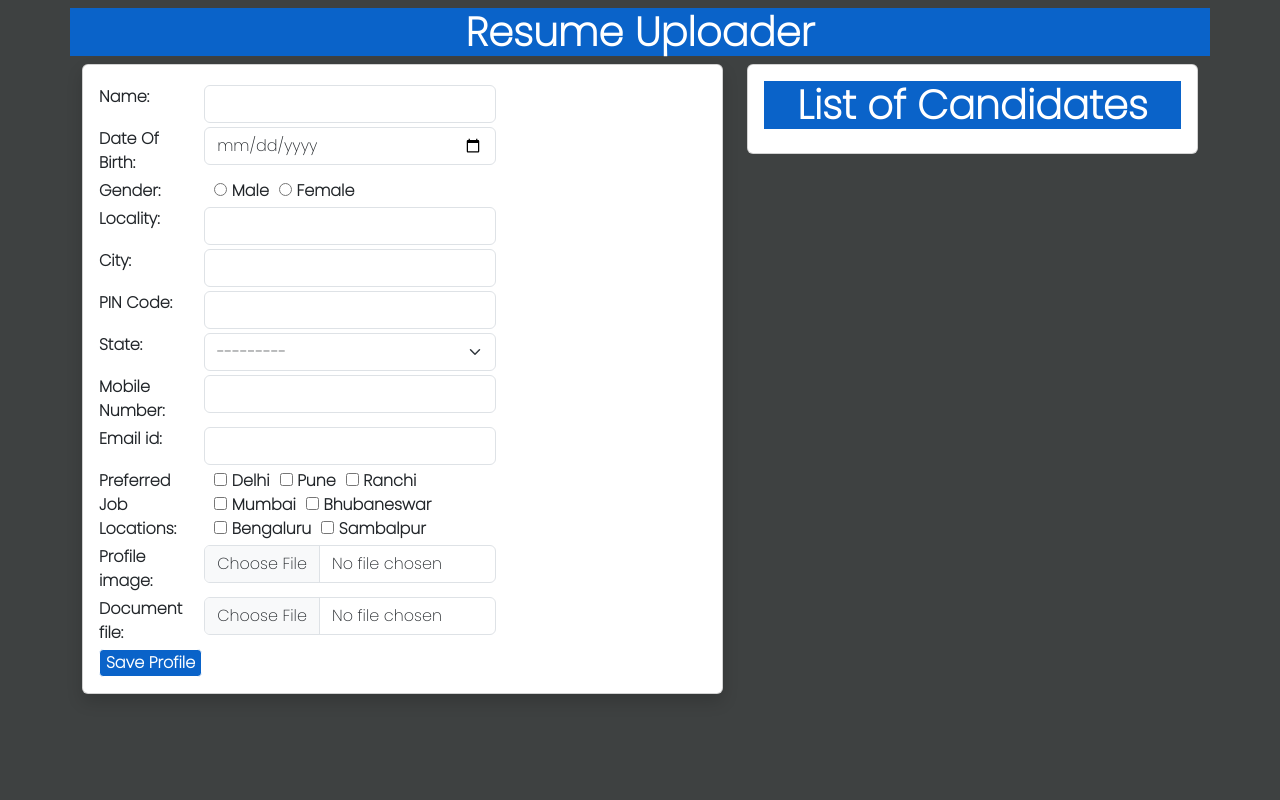
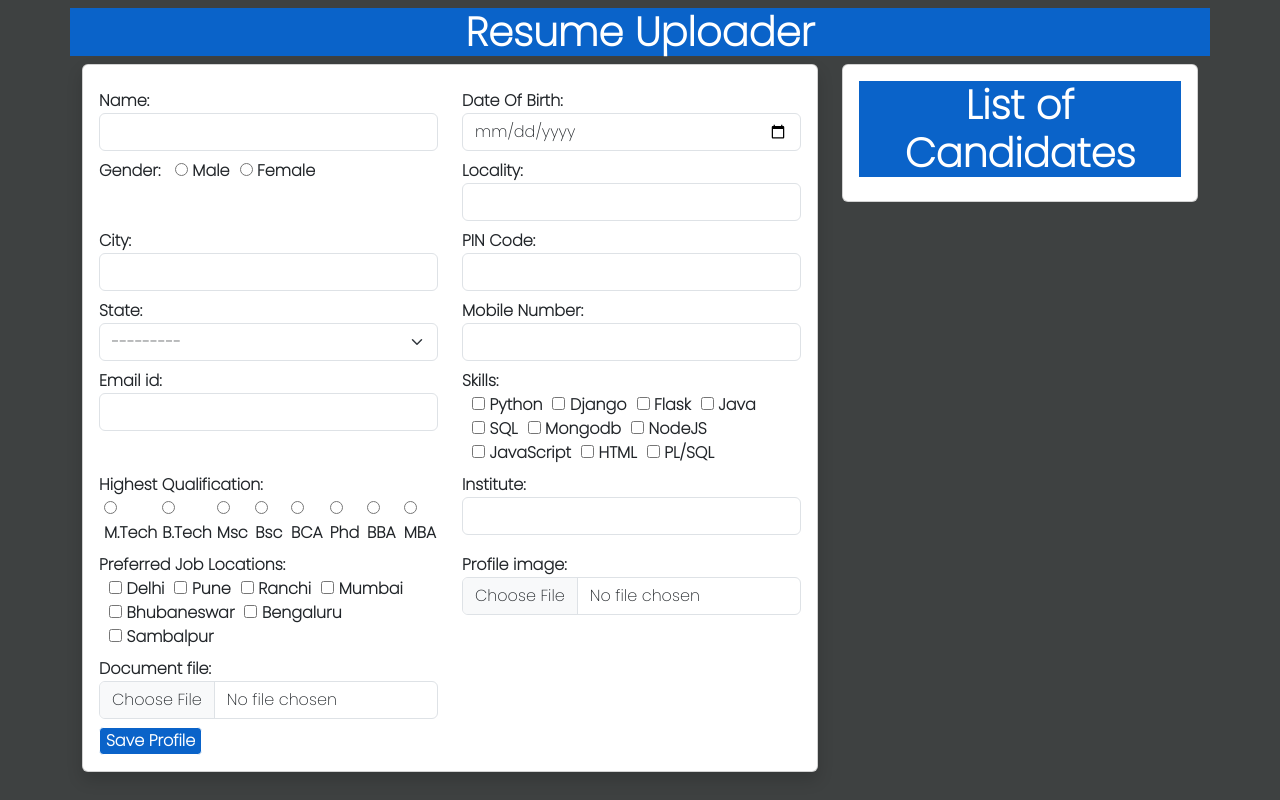
Before and after one commit to Sahulinkan7/ResumeUploader, a Django app: page / in a window 1280 px wide. Run offline with Django 4.2, Linux system fonts and the light colour scheme; data that the repository does not hold is empty; some libraries are stand-ins or nearby versions.

Commit message:
fields added in model and new custome template tag added

```diff
--- a/ResumeUploader/resume/forms.py
+++ b/ResumeUploader/resume/forms.py
@@ -15,10 +15,38 @@ JOB_CITY_CHOICE=[
     ('Bengaluru','Bengaluru'),
     ('Sambalpur','Sambalpur'),
 ]
+
+QUALIFICATION_CHOICE=(
+    ('M.Tech','M.Tech'),
+    ('B.Tech','B.Tech'),
+    ('Msc','Msc'),
+    ('Bsc','Bsc'),
+    ('BCA','BCA'),
+    ('Phd','Phd'),
+    ('BBA','BBA'),
+    ('MBA','MBA')
+)
+
+SKILLS_CHOICE=(
+    ('Python','Python'),
+    ('Django','Django'),
+    ('Flask','Flask'),
+    ('Java','Java'),
+    ('SQL','SQL'),
+    ('Mongodb','Mongodb'),
+    ('NodeJS','NodeJS'),
+    ('JavaScript','JavaScript'),
+    ('HTML','HTML'),
+    ('PL/SQL','PL/SQL')
+)
 class ResumeForm(forms.ModelForm):
     gender=forms.ChoiceField(choices=GENDER_CHOICE,widget=forms.RadioSelect)
     job_city=forms.MultipleChoiceField(label="Preferred Job Locations",choices=JOB_CITY_CHOICE,
                                        widget=forms.CheckboxSelectMultiple)
+    qualification=forms.ChoiceField(label="Highest Qualification",choices=QUALIFICATION_CHOICE,widget=forms.RadioSelect)
+    institute=forms.CharField(max_length=100,widget=forms.TextInput(attrs={'class':'form-control'}))
+    skills=forms.MultipleChoiceField(choices=SKILLS_CHOICE,
+                                     widget=forms.CheckboxSelectMultiple)
     class Meta:
         model=Resume
         fields="__all__"
@@ -34,7 +62,9 @@ class ResumeForm(forms.ModelForm):
                  'email':forms.EmailInput(attrs={'class':'form-control'}),
                  'job_city':forms.TextInput(attrs={'class':'form-control'}),
                  'profile_image':forms.FileInput(attrs={'class':'form-control'}),
-                 'document_file':forms.FileInput(attrs={'class':'form-control'}),}
+                 'document_file':forms.FileInput(attrs={'class':'form-control'}),
+                 'qualification':forms.Select(attrs={'class':'form-control'}),
+                 'institute':forms.TextInput(attrs={'class':'form-control','value':'','placeholder':'enter institute'}),}
 
     def clean_pin(self):
         pin=self.cleaned_data['pin']
--- a/ResumeUploader/resume/models.py
+++ b/ResumeUploader/resume/models.py
@@ -48,6 +48,9 @@ class Resume(models.Model):
     state=models.CharField(choices=STATE_CHOICE,max_length=50)
     mobile=models.PositiveIntegerField()
     email=models.EmailField()
+    skills=models.CharField(max_length=300,default="")
+    qualification=models.CharField(max_length=100,default='Btech')
+    institute=models.CharField(max_length=100,default='institute')
     job_city=models.CharField(max_length=100)
     profile_image=models.ImageField(upload_to="profileimages",blank=True)
     document_file=models.FileField(upload_to="documents",blank=True)
--- a/ResumeUploader/resume/static/resume/css/style.css
+++ b/ResumeUploader/resume/static/resume/css/style.css
@@ -78,3 +78,16 @@ body{
 #id_job_city>div{
     padding-left: 10px;
 }
+
+#id_qualification{
+    display: inline-flex;
+}
+#id_qualification>div{
+    display: inline-flex;
+    padding-left: 5px;
+}
+
+#id_skills>div{
+    display: inline-flex;
+    padding-left:10px;
+}
--- a/ResumeUploader/resume/templates/resume/base.html
+++ b/ResumeUploader/resume/templates/resume/base.html
@@ -13,7 +13,7 @@
 </head>
 <body>
     <div class="container py-2 text-white">
-        <div class="row">
+        <div class="row ">
             <h1>{% block header %} Resume Uploader{% endblock header %}</h1>
         </div>
         {% block content %}
--- a/ResumeUploader/resume/templates/resume/home.html
+++ b/ResumeUploader/resume/templates/resume/home.html
@@ -6,30 +6,27 @@
 
     <section class="content">
         <div class="row ">
-            <div class="col-md-7">
+            <div class="col-md-8">
                 <div class="card shadow ">
                     <div class="card-body fw-bold">
                         <form action="" method="post" enctype="multipart/form-data" novalidate >
                             {% csrf_token %}
-                            {% for field in form %}
-                                <div class="row my-1 ">
-                                    <div class="col-md-2">
+                            <div class="row my-1 ">
+                                {% for field in form %}
+                                    <div class="col-md-6 my-1">
                                         {{field.label_tag}}
+                                        {{field}}
+                                        <small class="errors"> {{field.errors|striptags}} </small>
                                     </div>
-                                    <div class="col-md-6">
-                                        {{field}}
-                                    </div>
-                                    <div class="col-md-4">
-                                        <span class="errors"> {{field.errors|striptags}} </span>
-                                    </div>
-                                </div>
-                            {% endfor %}
+                                {% endfor %}
+                            </div>
+
                             <input class="main-btn" type="submit" value="Save Profile">
                         </form>
                     </div>
                 </div>
             </div>
-            <div class="col-md-5">
+            <div class="col-md-4">
                 <div class="card">
                     <div class="card-body">
                         <h1 class="text-center text-white">List of Candidates</h1>
```
Also changed, not shown: ResumeUploader/resume/templates/resume/profile.html (+11 -8 lines), ResumeUploader/resume/templatetags/myfilter.py (added, +8 -0 lines), README.md, ResumeUploader/resume/migrations/0002_resume_institute_resume_qualification.py (added), ResumeUploader/resume/migrations/0003_resume_skills.py (added), ResumeUploader/resume/templatetags/__init__.py (added).
